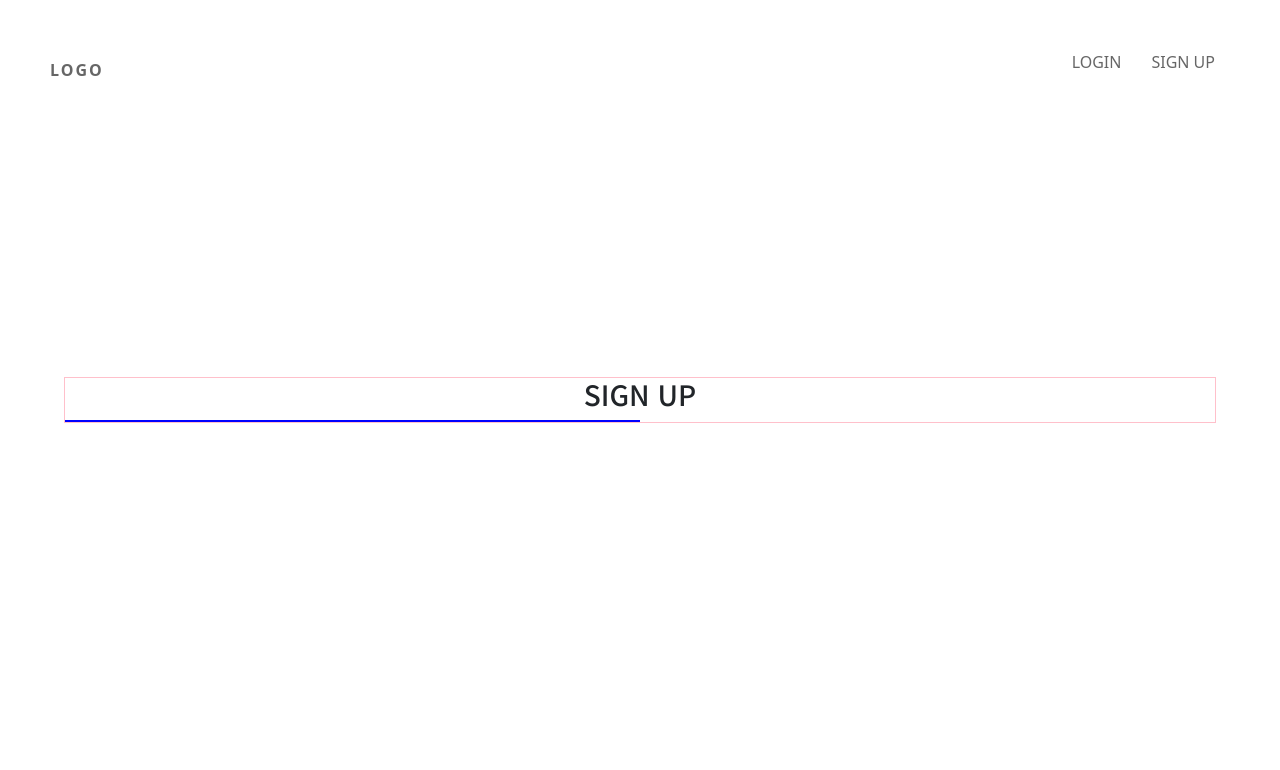
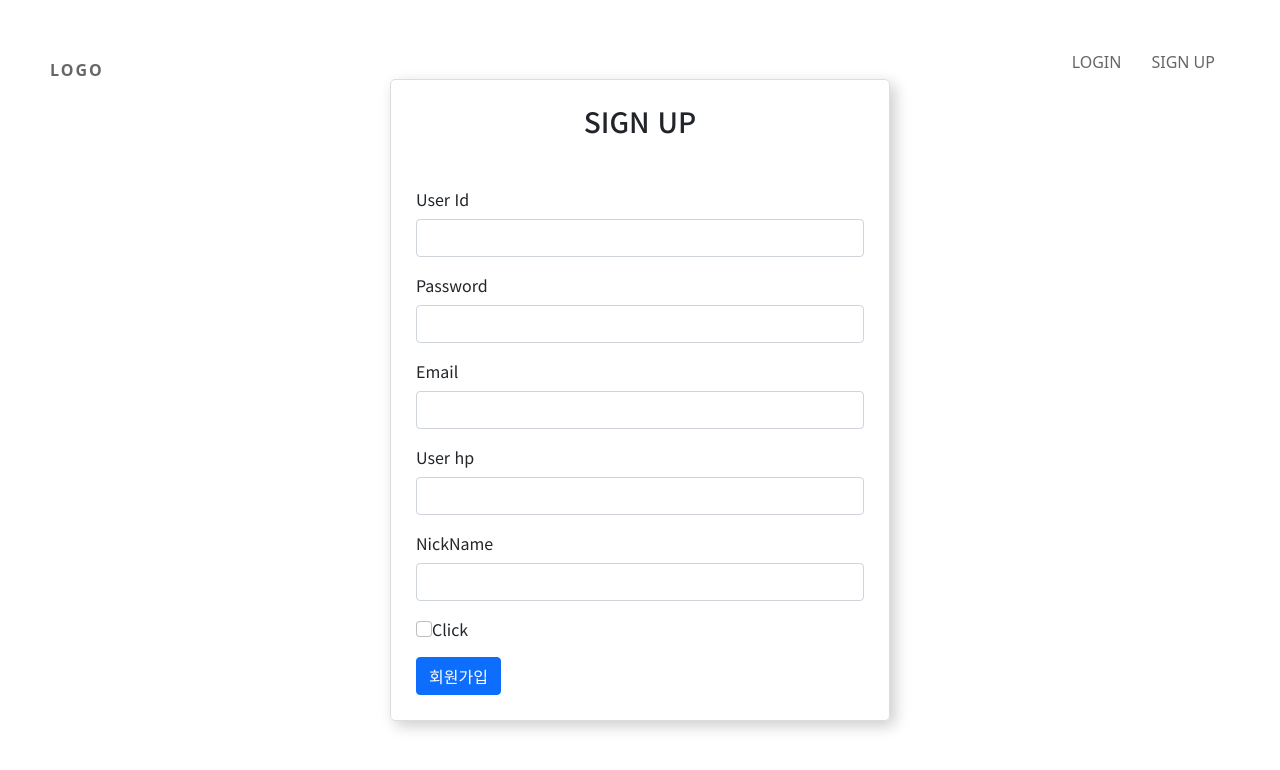
Before and after one commit to JinGoon-Kim/ccarrot_gallery, a React (Create React App) app in the folder gallery_front/gallery_app/: page /signup in a window 1280 px wide. Shown: the top 770 px of the page. Built offline with nearby package versions, Linux system fonts and the light colour scheme.

Commit message:
add form

```diff
--- a/gallery_front/gallery_app/package.json
+++ b/gallery_front/gallery_app/package.json
@@ -4,6 +4,7 @@
   "private": true,
   "dependencies": {
     "@craco/craco": "^6.3.0",
+    "@popperjs/core": "^2.11.0",
     "@testing-library/jest-dom": "^5.14.1",
     "@testing-library/react": "^11.2.7",
     "@testing-library/user-event": "^12.8.3",
--- a/gallery_front/gallery_app/src/routes/Singup.js
+++ b/gallery_front/gallery_app/src/routes/Singup.js
@@ -1,18 +1,74 @@
-import React from 'react';
-import bootstrap from 'bootstrap';
+import React, { Component } from 'react';
+import { useState } from 'react';
 import "./Singup.css";
 
+class Singup extends Component {
 
-function Singup(){
 
-    return (
-        <section className="sign_up">
-            <div className="sign_up_main text-center">
-                <h3 className="">SIGN UP</h3>
-                <div className="col-sm-6 " style={{border:"solid 1px blue"}}></div>
-            </div>
-        </section>
-    );
+    constructor(props) {
+        super(props);
+
+        this.state ={
+            member_id:""
+        }
+    }
+
+    handleMemberChange = (event) =>{
+        this.setState({
+            member_id: event.target.value
+        })
+    }
+    handleSubmit = event =>{
+        alert(`${this.state.member_id}`);
+        event.preventDefault();
+
+    }
+
+    render() {
+            const {member_id} = this.state
+        return (
+        <form onSubmit={this.handleSubmit}>
+            <section className="sign_up">
+                <div className="sign_up_main">
+                    <h3 className="mb-5 text-center">SIGN UP</h3>
+                    <div className="mb-3">
+                        <label className="form-label">User Id</label>
+                        <input
+                            className="form-control"
+                            type="text"
+                            name="member_id"
+                            value={this.state.member_id}
+                            onChange={this.handleMemberChange}
+                        />
+                    </div>
+                    <div className="mb-3">
+                        <label className="form-label">Password</label>
+                        <input className="form-control" type="password" name="member_password"/>
+                    </div>
+                    <div className="mb-3">
+                        <label className="form-label">Email</label>
+                        <input className="form-control" type="email" name="member_email" />
+                    </div>
+                    <div className="mb-3">
+                        <label className="form-label">User hp</label>
+                        <input className="form-control" type="text" name="member_hp" />
+                    </div>
+                    <div className="mb-3">
+                        <label className="form-label">NickName</label>
+                        <input className="form-control" type="text" name="member_nickname" />
+                    </div>
+                    <div className="mb-3">
+                        <input className="form-check-input" type="checkbox" id="form_check"/>
+                        <label className="form-check-label pl-2">Click</label>
+                    </div>
+                    <button type="submit" className="btn btn-primary">회원가입</button>
+
+                </div>
+            </section>
+        </form>
+        );
+    }
 }
 
+
 export default Singup;
--- a/gallery_front/gallery_app/src/routes/Singup.scss
+++ b/gallery_front/gallery_app/src/routes/Singup.scss
@@ -11,7 +11,10 @@
 }
 
 .sign_up_main {
-  width: 1200px;
-  border: solid 1px pink;
+  width: 500px;
   max-width: 90%;
+  padding: 25px;
+  border: solid 1px #ddd;
+  border-radius: 5px;
+  box-shadow: 5px 5px 15px rgba(0, 0, 0, 0.2);
 }
```
Also changed, not shown: gallery_front/gallery_app/src/routes/Singup.css, 1 other file (tests, documents, lock files or other folders).
